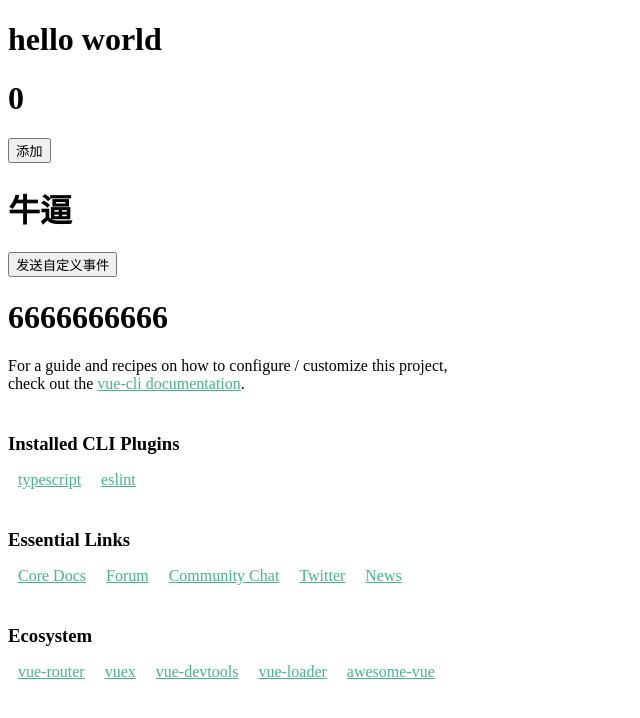
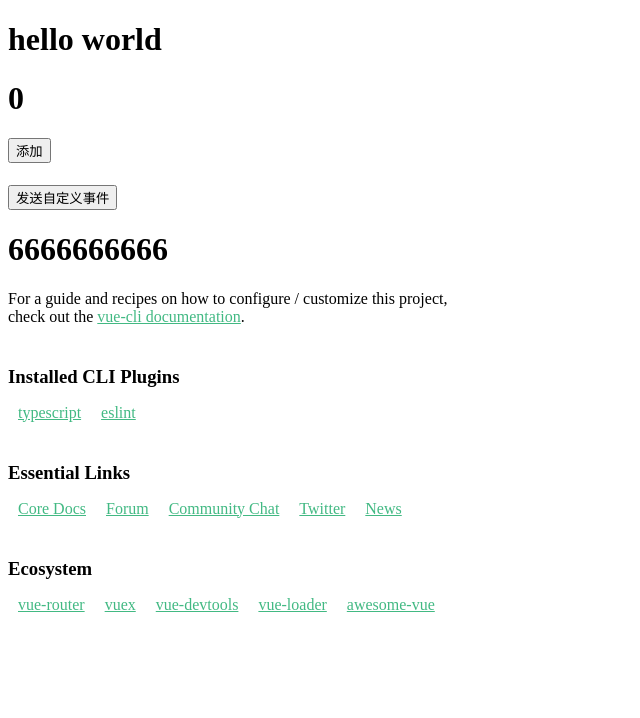
Before and after one commit to keeperLee/vue3-fk, a Vue app: page / in a window 1280 px wide. Shown: the top 718 px of the page, without its empty margins (0-640 px from the left). Built offline with nearby package versions, Linux system fonts and the light colour scheme.

Commit message:
使用defineProps和defineEmits的泛型

```diff
--- a/src/App2.vue
+++ b/src/App2.vue
@@ -3,7 +3,7 @@
         <h1>{{ hello }}</h1>
         <h1>{{ count }}</h1>
         <button @click="count++">添加</button>
-        <Message text="牛逼" @change="showAlert"></Message>
+        <Message :user="user"  @change="showAlert"></Message>
         <hello-world msg="6666666666" ></hello-world>
     </div>
 </template>
@@ -14,8 +14,12 @@ import HelloWorld from "@/components/HelloWorld.vue";
 import Message from "@/components/Message.vue"
 const hello = 'hello world'
 const count = ref(0)
-const showAlert = (text:string) =>{
+const showAlert = (text:number) =>{
     alert(text)
+}
+const user = {
+    name : 'lijian',
+    age :24
 }
 </script>
 
--- a/src/components/Message.vue
+++ b/src/components/Message.vue
@@ -1,17 +1,24 @@
 <template>
     <div class="message">
-        <h1>{{text}}</h1>
+        <h1>{{}}</h1>
         <button @click="onChange">发送自定义事件</button>
     </div>
 </template>
 
 <script setup lang="ts">
 import {defineProps ,defineEmits} from "vue";
-const props = defineProps({text:String})
 
-const emit = defineEmits(['change','focus'])
+interface IUser {
+    name:string;
+    age:number
+}
+interface IEvents{
+    (e:'change',age:number) : void
+}
+const props = defineProps<{user:IUser}>()
+const emit = defineEmits<IEvents>()
 const onChange =  ()=>{
-    emit('change',props.text)
+    emit('change',props.user.age)
 }
 </script>
 
```
